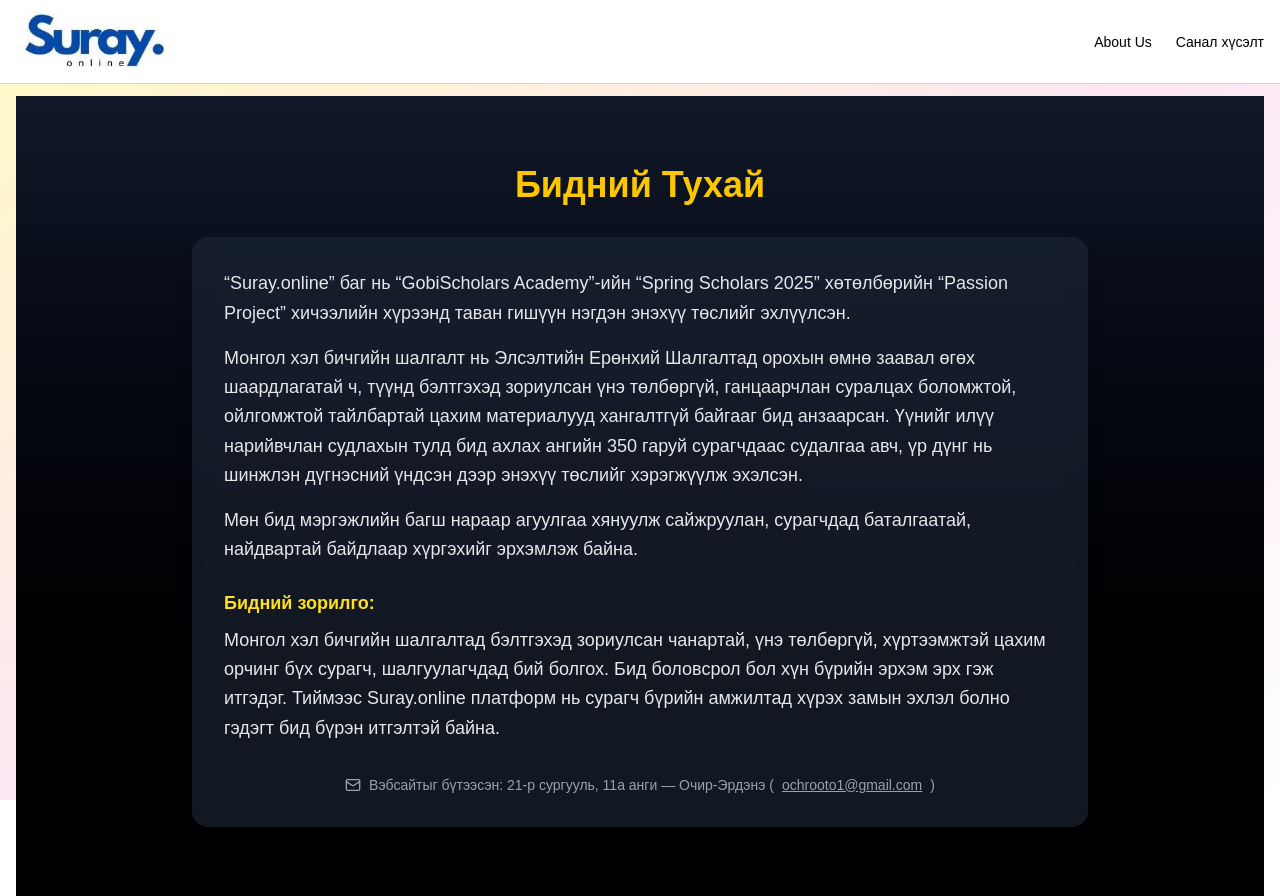
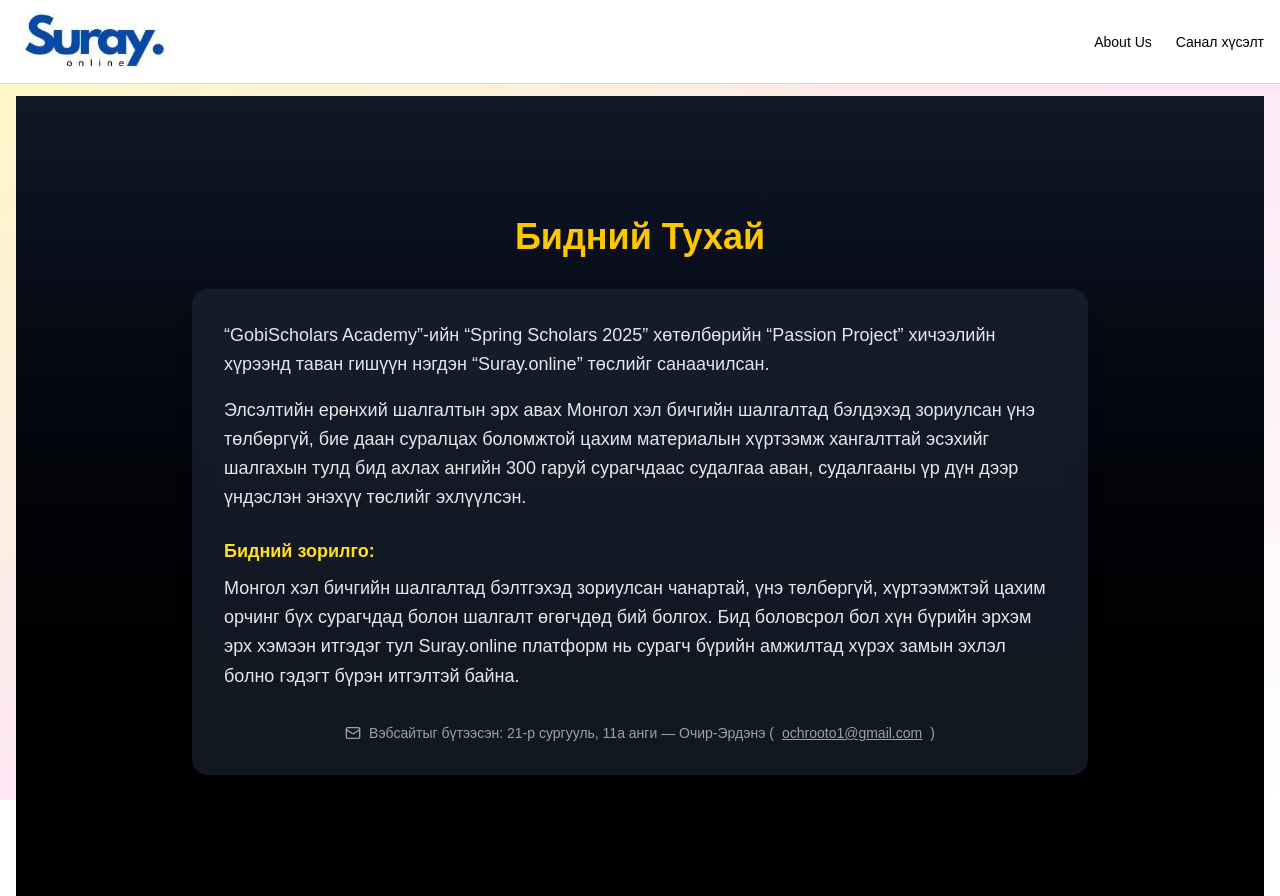
Before and after one commit to flexxxx77/suray.online, a Next.js app: page /about in a window 1280 px wide. Built offline with nearby package versions, Linux system fonts and the light colour scheme.

Commit message:
about change

```diff
--- a/src/app/about/page.tsx
+++ b/src/app/about/page.tsx
@@ -6,17 +6,14 @@
       <h1 className="text-4xl font-bold text-yellow-400 mb-8">Бидний Тухай</h1>
       <div className="max-w-4xl text-lg leading-relaxed text-gray-200 bg-gray-800/60 p-8 rounded-2xl shadow-xl backdrop-blur-sm">
         <p className="mb-4">
-          “Suray.online” баг нь “GobiScholars Academy”-ийн “Spring Scholars 2025” хөтөлбөрийн “Passion Project” хичээлийн хүрээнд таван гишүүн нэгдэн энэхүү төслийг эхлүүлсэн.
+        “GobiScholars Academy”-ийн “Spring Scholars 2025” хөтөлбөрийн “Passion Project” хичээлийн хүрээнд таван гишүүн нэгдэн “Suray.online” төслийг санаачилсан.
         </p>
         <p className="mb-4">
-          Монгол хэл бичгийн шалгалт нь Элсэлтийн Ерөнхий Шалгалтад орохын өмнө заавал өгөх шаардлагатай ч, түүнд бэлтгэхэд зориулсан үнэ төлбөргүй, ганцаарчлан суралцах боломжтой, ойлгомжтой тайлбартай цахим материалууд хангалтгүй байгааг бид анзаарсан. Үүнийг илүү нарийвчлан судлахын тулд бид ахлах ангийн 350 гаруй сурагчдаас судалгаа авч, үр дүнг нь шинжлэн дүгнэсний үндсэн дээр энэхүү төслийг хэрэгжүүлж эхэлсэн.
-        </p>
-        <p className="mb-4">
-          Мөн бид мэргэжлийн багш нараар агуулгаа хянуулж сайжруулан, сурагчдад баталгаатай, найдвартай байдлаар хүргэхийг эрхэмлэж байна.
+        Элсэлтийн ерөнхий шалгалтын эрх авах Монгол хэл бичгийн шалгалтад бэлдэхэд зориулсан үнэ төлбөргүй, бие даан суралцах боломжтой цахим материалын хүртээмж хангалттай эсэхийг шалгахын тулд бид ахлах ангийн 300 гаруй сурагчдаас судалгаа аван, судалгааны үр дүн дээр үндэслэн энэхүү төслийг эхлүүлсэн.
         </p>
         <p className="mt-6 font-semibold text-yellow-300">Бидний зорилго:</p>
         <p className="mt-2">
-          Монгол хэл бичгийн шалгалтад бэлтгэхэд зориулсан чанартай, үнэ төлбөргүй, хүртээмжтэй цахим орчинг бүх сурагч, шалгуулагчдад бий болгох. Бид боловсрол бол хүн бүрийн эрхэм эрх гэж итгэдэг. Тиймээс Suray.online платформ нь сурагч бүрийн амжилтад хүрэх замын эхлэл болно гэдэгт бид бүрэн итгэлтэй байна.
+        Монгол хэл бичгийн шалгалтад бэлтгэхэд зориулсан чанартай, үнэ төлбөргүй, хүртээмжтэй цахим орчинг бүх сурагчдад болон шалгалт өгөгчдөд бий болгох. Бид боловсрол бол хүн бүрийн эрхэм эрх хэмээн итгэдэг тул Suray.online платформ нь сурагч бүрийн амжилтад хүрэх замын эхлэл болно гэдэгт бүрэн итгэлтэй байна.
         </p>
 
         <p className="text-sm text-center text-gray-400 mt-8 flex items-center justify-center gap-2">
```
